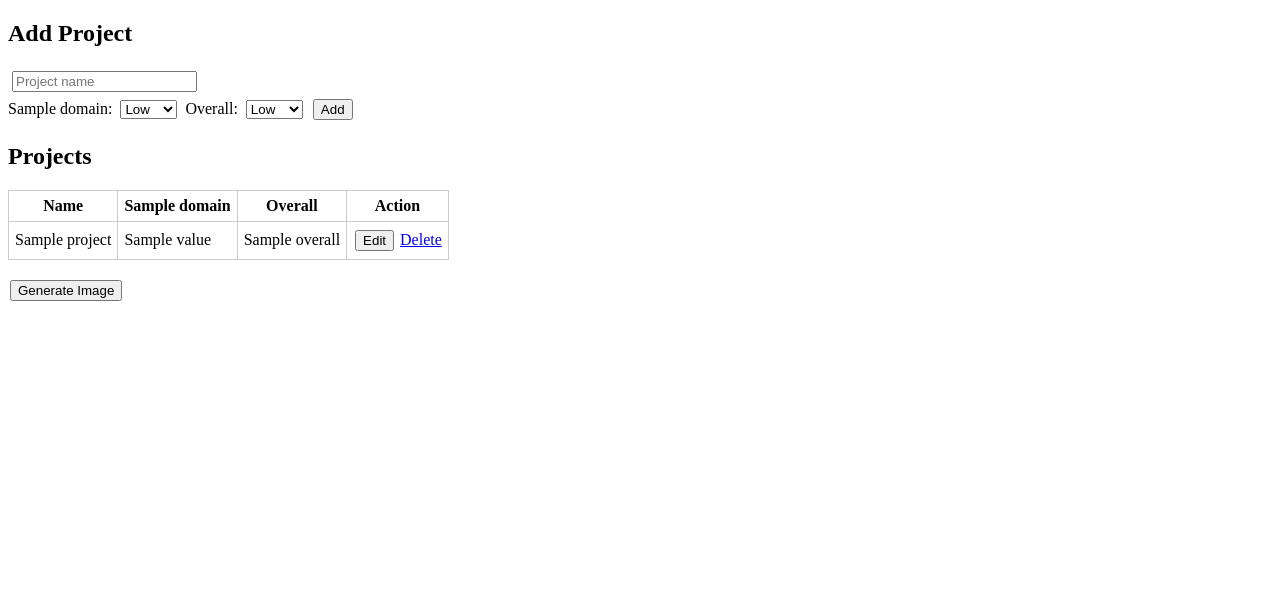
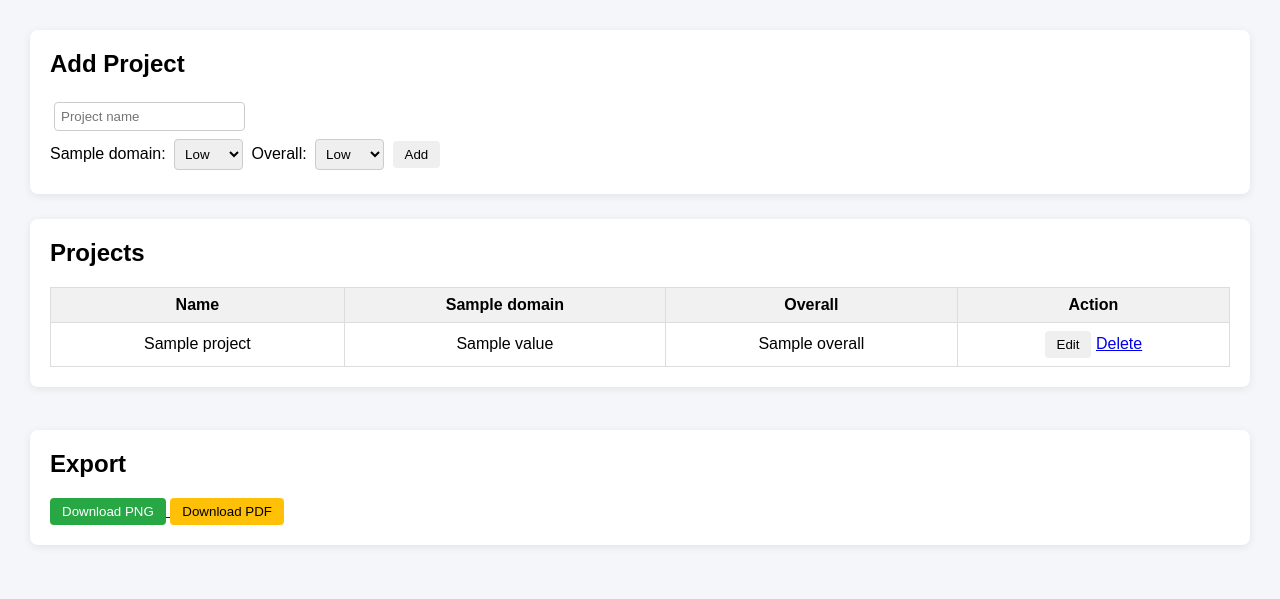
Before and after one commit to dmpdownloads-prog/risk-matrix-app, a Flask app: template templates/index.html in a window 1280 px wide. Shown: the top 599 px of the page. Run offline with Flask 3, Linux system fonts and the light colour scheme; the template is opened without the code that fills it: most values are stand-ins (such as "Sample title", 1, 10 or a date in 2020).

Commit message:
Add PDF export and professional UI styling

```diff
--- a/app.py
+++ b/app.py
@@ -80,6 +80,28 @@ def generate_image():
                      as_attachment=True,
                      download_name="risk_matrix.png")
 
+@app.route("/generate-pdf")
+def generate_pdf():
+    docs = db.collection("projects").stream()
+    projects = [d.to_dict() for d in docs]
+
+    if not projects:
+        return "No project data found", 400
+
+    img = draw_matrix(projects)
+
+    buf = io.BytesIO()
+    img_rgb = img.convert("RGB")
+    img_rgb.save(buf, format="PDF")
+    buf.seek(0)
+
+    return send_file(
+        buf,
+        mimetype="application/pdf",
+        as_attachment=True,
+        download_name="risk_matrix.pdf"
+    )
+
 # ---------------- IMAGE LOGIC ----------------
 
 def draw_matrix(projects):
--- a/templates/index.html
+++ b/templates/index.html
@@ -3,15 +3,87 @@
 <head>
   <title>Risk Matrix</title>
   <style>
-    select, input { margin: 4px; }
-    table { border-collapse: collapse; margin-top: 20px; }
-    td, th { border: 1px solid #ccc; padding: 6px; }
-    .edit select, .edit input { width: 90px; }
-    button { margin: 2px; }
+    body {
+      font-family: Arial, Helvetica, sans-serif;
+      background: #f4f6f9;
+      margin: 0;
+      padding: 30px;
+    }
+
+    h2 {
+      margin-top: 0;
+    }
+
+    .card {
+      background: white;
+      padding: 20px;
+      margin-bottom: 25px;
+      border-radius: 8px;
+      box-shadow: 0 2px 8px rgba(0,0,0,0.08);
+    }
+
+    input, select {
+      padding: 6px;
+      margin: 4px;
+      border-radius: 4px;
+      border: 1px solid #ccc;
+    }
+
+    button {
+      padding: 6px 12px;
+      border: none;
+      border-radius: 4px;
+      cursor: pointer;
+    }
+
+    button.primary {
+      background: #007bff;
+      color: white;
+    }
+
+    button.success {
+      background: #28a745;
+      color: white;
+    }
+
+    button.warning {
+      background: #ffc107;
+    }
+
+    button.danger {
+      background: #dc3545;
+      color: white;
+    }
+
+    table {
+      width: 100%;
+      border-collapse: collapse;
+      margin-top: 10px;
+    }
+
+    th, td {
+      border: 1px solid #ddd;
+      padding: 8px;
+      text-align: center;
+    }
+
+    th {
+      background: #f1f1f1;
+    }
+
+    .low { background: #d4edda; }
+    .some { background: #fff3cd; }
+    .high { background: #f8d7da; }
+
+    .actions a {
+      margin-left: 8px;
+      text-decoration: none;
+      color: #dc3545;
+    }
   </style>
 </head>
 <body>
-
+<div class="card">
 <h2>Add Project</h2>
 
 <form method="post" action="/add">
@@ -35,7 +107,8 @@
 
   <button type="submit">Add</button>
 </form>
-
+</div>
+<div class="card">
 <h2>Projects</h2>
 
 <table>
@@ -58,7 +131,7 @@
 
       <!-- Domains -->
       {% for v in p["values"] %}
-      <td>
+      <td class="{{ v }}">
         <span class="view">{{ v }}</span>
         <select class="edit" name="{{ domains[loop.index0] }}" hidden>
           <option value="low" {% if v=='low' %}selected{% endif %}>Low</option>
@@ -90,12 +163,19 @@
   </tr>
   {% endfor %}
 </table>
-
+</div>
 
 <br>
-<a href="/generate">
-  <button>Generate Image</button>
-</a>
+<div class="card">
+  <h2>Export</h2>
+  <a href="/generate">
+    <button class="success">Download PNG</button>
+  </a>
+
+  <a href="/generate-pdf">
+    <button class="warning">Download PDF</button>
+  </a>
+</div>
 <script>
 function editRow(id) {
   document.querySelectorAll(`#row-${id} .view`).forEach(e => e.hidden = true);
```
